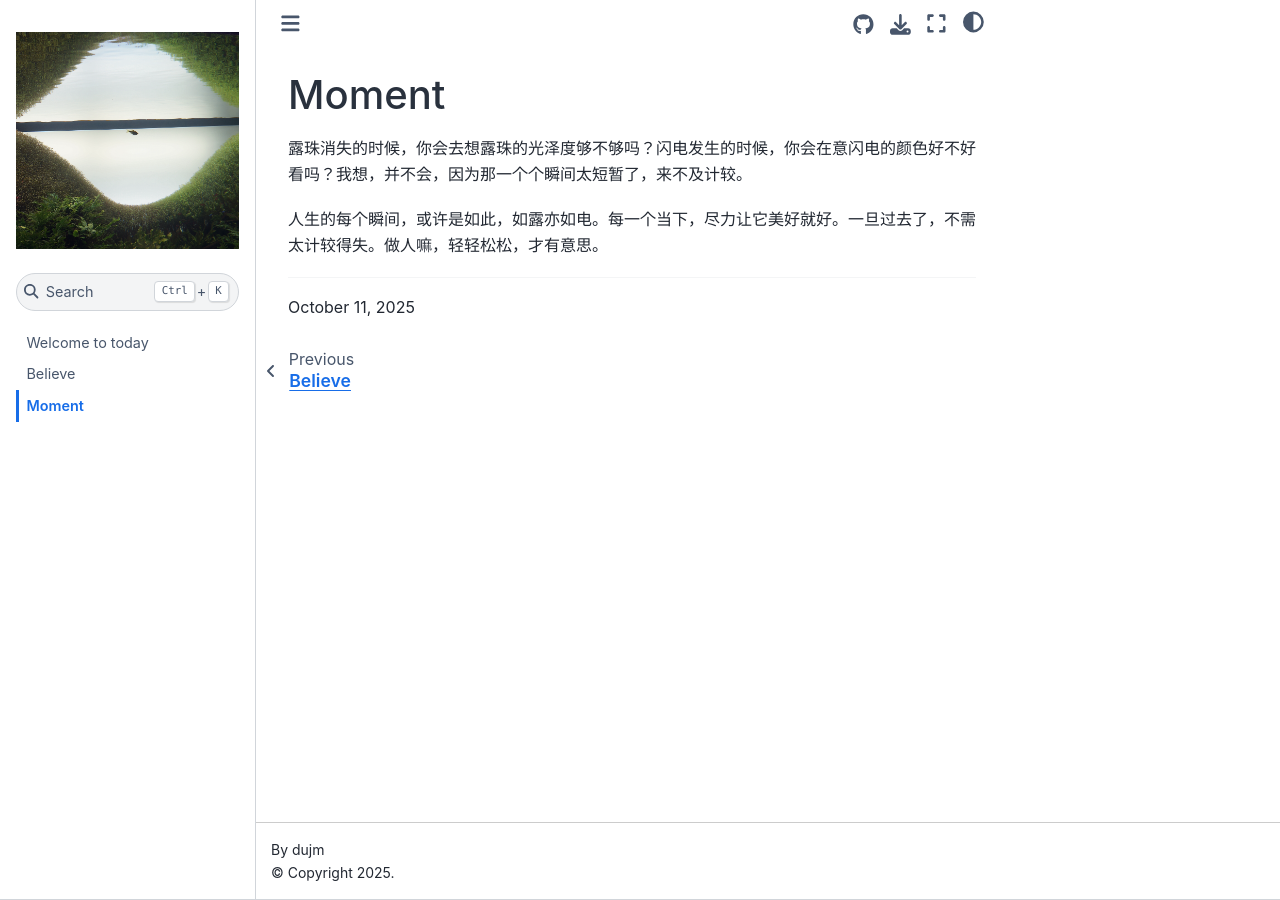
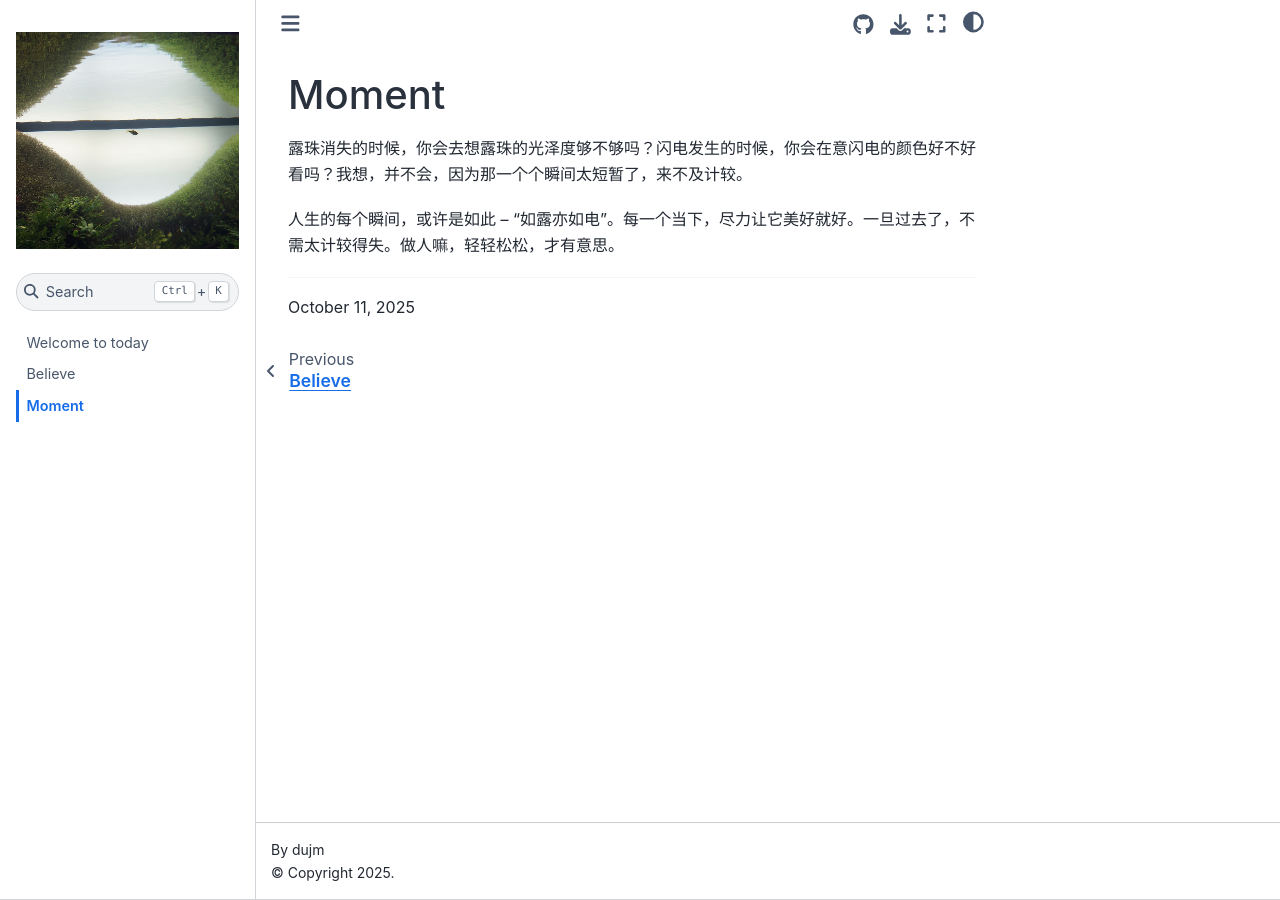
Before and after one commit to dujm/today, a Jupyter Book: the page built from docs/Moment.md, in a window 1280 px wide. Built offline with Jupyter Book 1.0.4 settings and Sphinx 7.4.7 and the Sphinx Book theme 1.1.4, drawn with Linux system fonts in a browser that asks for light colours.

Commit message:
initial commit

```diff
--- a/docs/Moment.md
+++ b/docs/Moment.md
@@ -2,7 +2,7 @@
 
 露珠消失的时候，你会去想露珠的光泽度够不够吗？闪电发生的时候，你会在意闪电的颜色好不好看吗？我想，并不会，因为那一个个瞬间太短暂了，来不及计较。
 
-人生的每个瞬间，或许是如此，如露亦如电。每一个当下，尽力让它美好就好。一旦过去了，不需太计较得失。做人嘛，轻轻松松，才有意思。
+人生的每个瞬间，或许是如此 – “如露亦如电”。每一个当下，尽力让它美好就好。一旦过去了，不需太计较得失。做人嘛，轻轻松松，才有意思。
 
 ---
 
```
Also changed, not shown: 4 other files.
